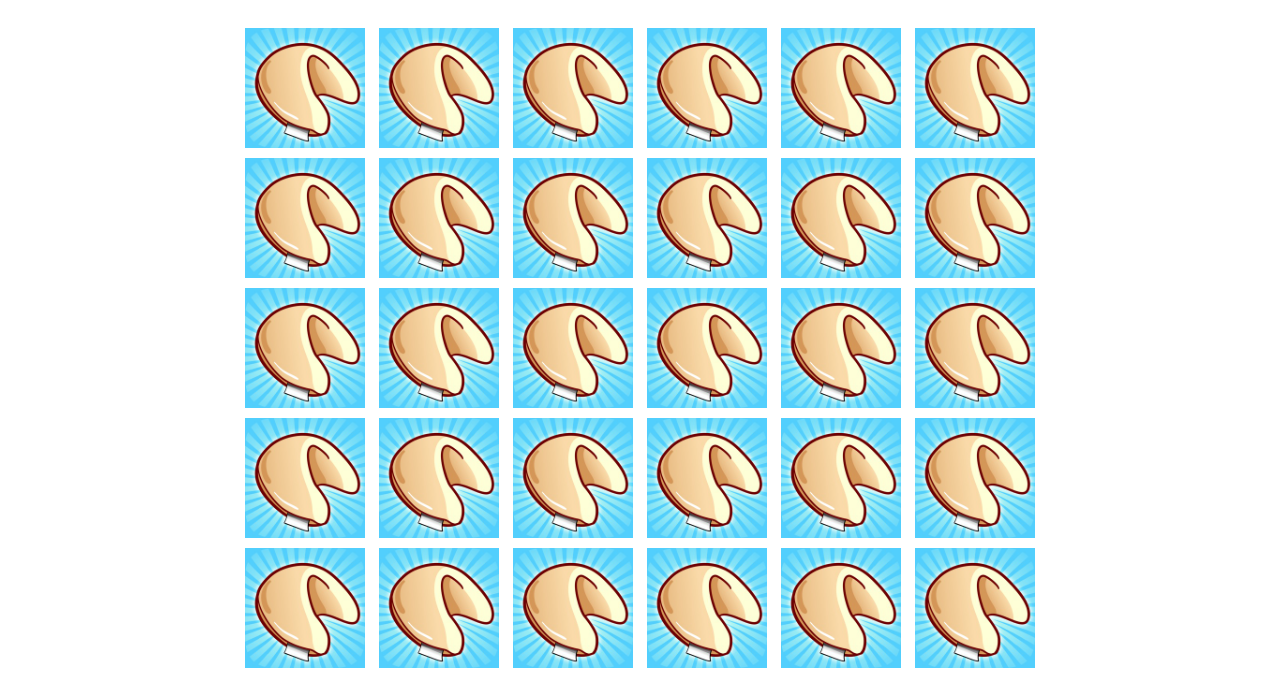
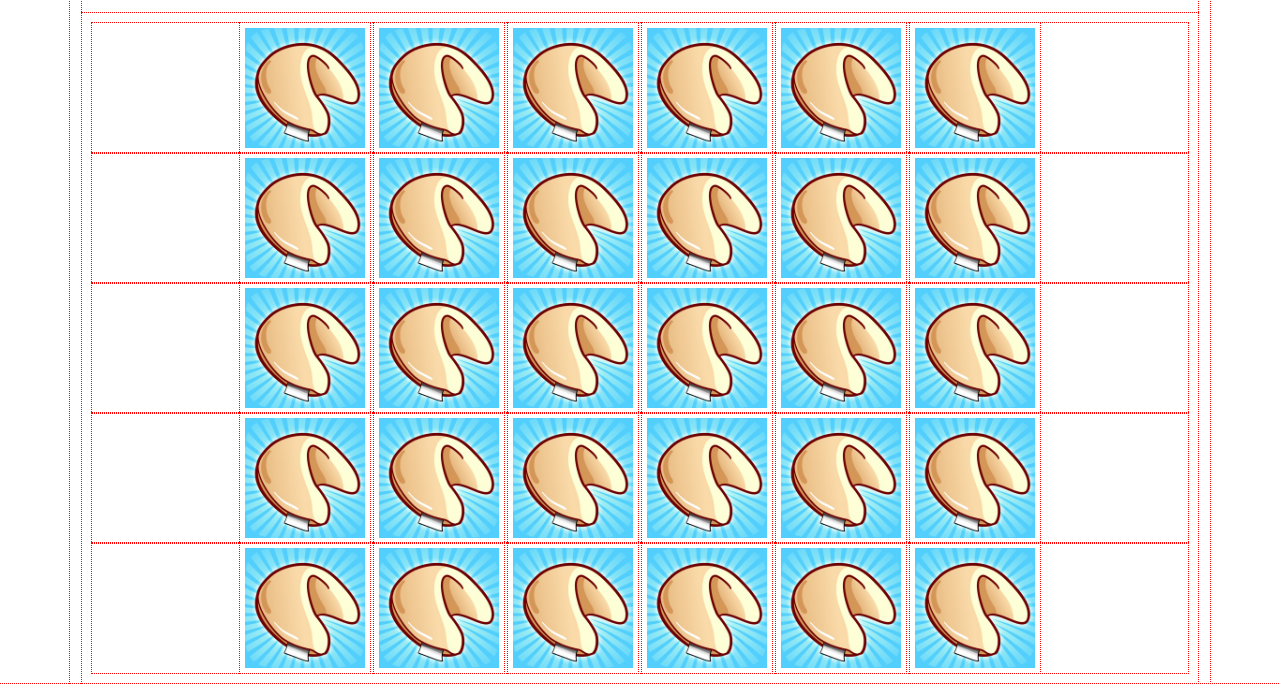
Before and after one commit to edmyrbatiancila/fortune_cookies, a plain HTML site: page index.html in a window 1280 px wide. Shown: the part 103-800 px from the top of the page. Drawn offline with nearby package versions, Linux system fonts and the light colour scheme.

Commit message:
add outline

```diff
--- a/assets/css/styles.css
+++ b/assets/css/styles.css
@@ -1,5 +1,5 @@
 * {
-    /* outline: 1px dotted red; */
+    outline: 1px dotted red;
     text-align: center;
 }
 
```
